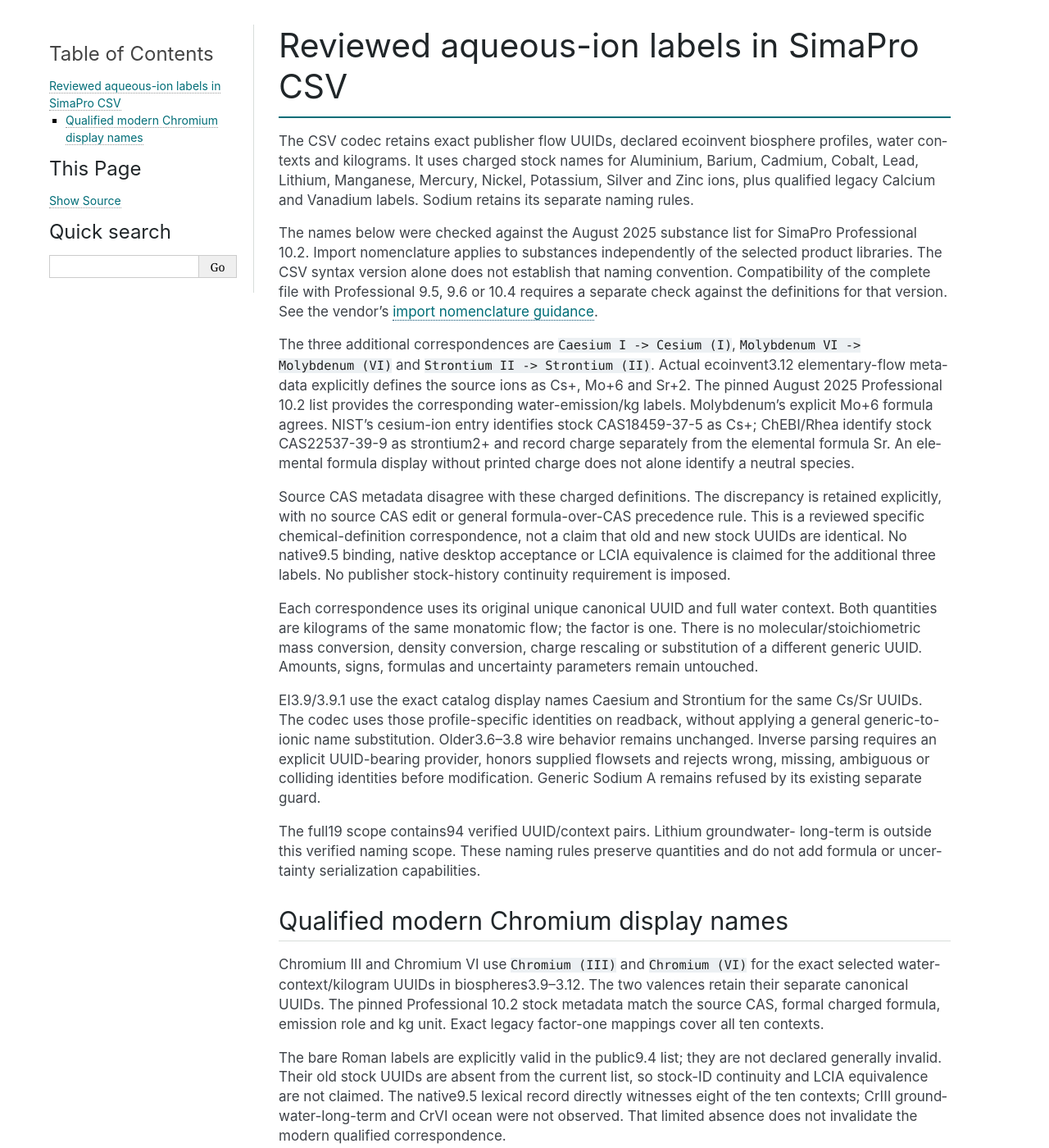
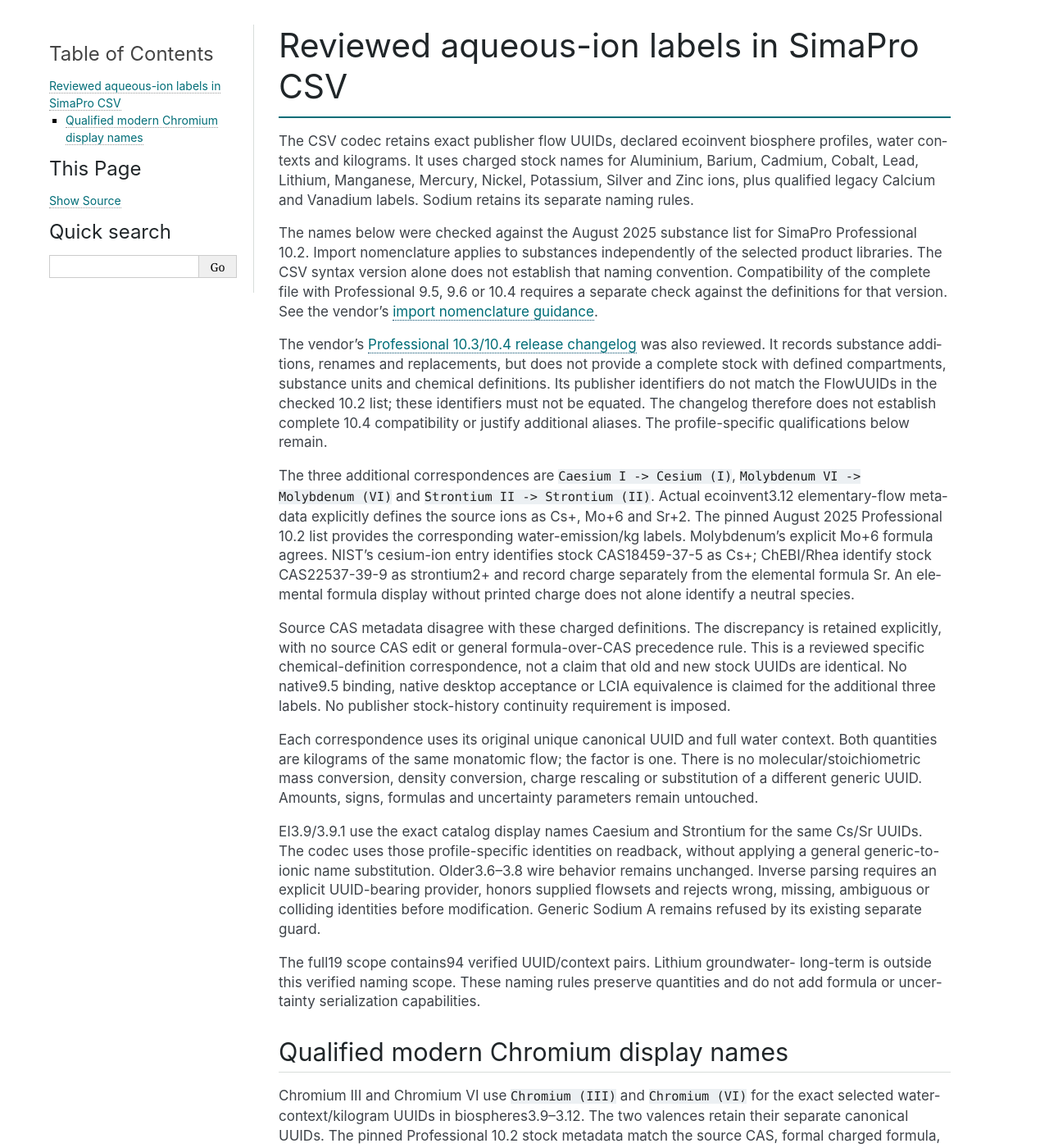
Before and after one commit to romainsacchi/brightpath, a Sphinx documentation site: the page built from docs/simapro-water-ions.rst, in a window 1280 px wide and 1400 px high. Shown: the whole window at 82% size. Built offline with Sphinx 7.4.7, drawn with Linux system fonts in a browser that asks for light colours; pages that are not in the unit, such as notebooks, are missing from menus; some of the changed text lies outside the part shown.

Commit message:
Record limits of SimaPro 10.4 changelog evidence

```diff
--- a/docs/simapro-water-ions.rst
+++ b/docs/simapro-water-ions.rst
@@ -14,6 +14,15 @@
 for that version.
 See the vendor's `import nomenclature guidance
 <https://support.simapro.com/en/articles/504727-how-can-i-choose-an-import-option-in-simapro-cloud-edition>`_.
+
+The vendor's `Professional 10.3/10.4 release changelog
+<https://pre-support.sharefile.com/d-se9f78a69160a4ceca89be5be0971d161>`_
+was also reviewed. It records substance additions, renames and replacements,
+but does not provide a complete stock with defined compartments, substance
+units and chemical definitions. Its publisher identifiers do not match the
+FlowUUIDs in the checked 10.2 list; these identifiers must not be equated.
+The changelog therefore does not establish complete 10.4 compatibility or
+justify additional aliases. The profile-specific qualifications below remain.
 
 The three additional correspondences are ``Caesium I -> Cesium (I)``,
 ``Molybdenum VI -> Molybdenum (VI)`` and ``Strontium II -> Strontium (II)``.
@@ -61,7 +70,7 @@
 
 The bare Roman labels are explicitly valid in the public9.4 list; they are
 not declared generally invalid. Their old stock UUIDs are absent from the
-current list, so stock-ID continuity and LCIA equivalence are not claimed.
+pinned 10.2 list, so stock-ID continuity and LCIA equivalence are not claimed.
 The native9.5 lexical record directly witnesses eight of the ten contexts;
 CrIII groundwater-long-term and CrVI ocean were not observed. That limited
 absence does not invalidate the modern qualified correspondence.
```
